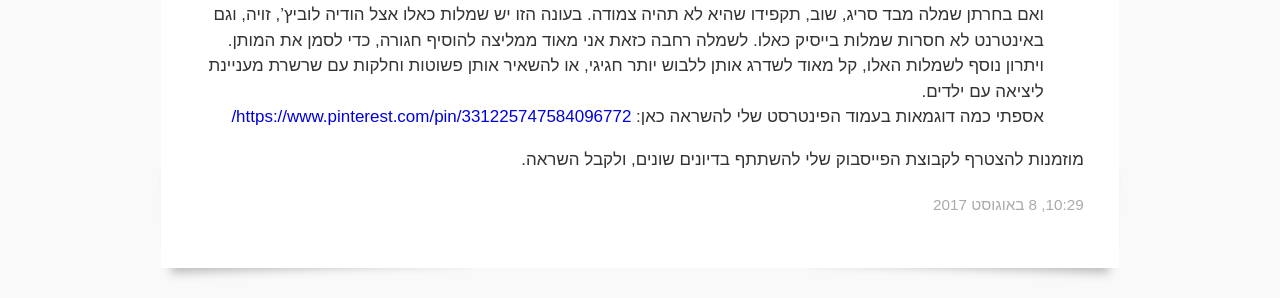
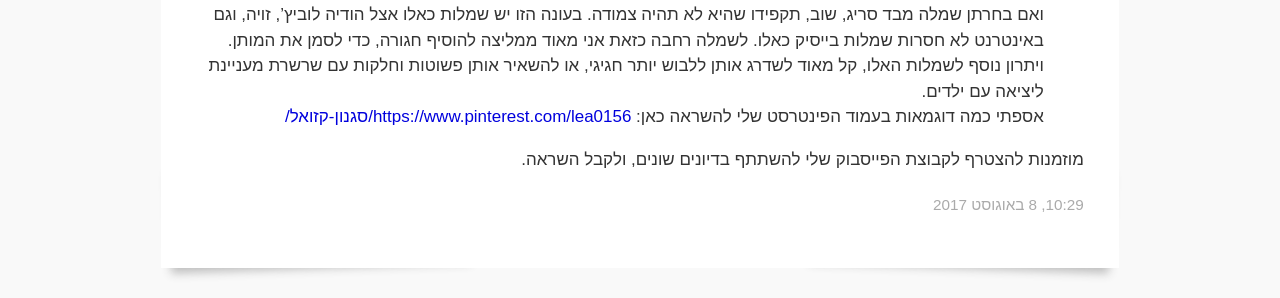
Before and after one commit to laukstein/lea.laukstein.com, a Jekyll site: the page built from _pages/post/2017-08-08-modest-cassual.md, in a window 1280 px wide and 1265 px high. Shown: the part 817-1115 px from the top of the window. Built offline with Jekyll 4.4.1, drawn with Linux system fonts in a browser that asks for light colours; comment, search, counter and statistics services are not loaded; some of the changed lines change nothing that is shown.

Commit message:
URL to profile content

```diff
--- a/_pages/post/2017-08-08-modest-cassual.md
+++ b/_pages/post/2017-08-08-modest-cassual.md
@@ -22,6 +22,6 @@ imageLabel: "צילום: לאה לאוקשטיין"
 לא השתכנעתן? תסתכלו על סטייל קז'ואל חילוני קלאסי - הן לא לובשות פריטים צמודים. אבל גם לא רחבים מידי...
 3. לבחור פריט אחד שיהיה בצבע מיוחד. נכון שבדרך כלל יש לנו יותר פריטים מאשר בסטייל חילוני - לפעמים זה שרוולון ולרוב גם כיסוי ראש, אבל אם כל התוספות, חוץ ממשהו אחד, יהיו בצבעים הניטראלים זה עדיין ייראה פשוט ולא עמוס. הצבעים הניטראליים הם: חום, בז', כחול כהה, אפור (אני פחות ממליצה על שחור, לא כי זה צבע רע, אלה כי קצת נמאס מהצבע הזה, יש אותו בכל מקום קצת יותר מידי). אז אם בחרתן בשרשרת צבעונית, אז תדאגו שכיסוי הראש וכל שאר הפריטים יישארו בצבעים הניטראלים.
 4. אפשר לבחור ללבוש רק שמלה, שמספיק מכסה את מה שאתן נוהגות לכסות. שמלת ג'ינס תהיה מעולה ומאוד שימושית. ואם בחרתן שמלה מבד סריג, שוב, תקפידו שהיא לא תהיה צמודה. בעונה הזו יש שמלות כאלו אצל הודיה לוביץ', זויה, וגם באינטרנט לא חסרות שמלות בייסיק כאלו. לשמלה רחבה כזאת אני מאוד ממליצה להוסיף חגורה, כדי לסמן את המותן. ויתרון נוסף לשמלות האלו, קל מאוד לשדרג אותן ללבוש יותר חגיגי, או להשאיר אותן פשוטות וחלקות עם שרשרת מעניינת ליציאה עם ילדים.
-אספתי כמה דוגמאות בעמוד הפינטרסט שלי להשראה כאן: <https://www.pinterest.com/pin/331225747584096772/>
+אספתי כמה דוגמאות בעמוד הפינטרסט שלי להשראה כאן: <https://www.pinterest.com/lea0156/סגנון-קזואל/>
 
 מוזמנות להצטרף לקבוצת הפייסבוק שלי להשתתף בדיונים שונים, ולקבל השראה.
```
